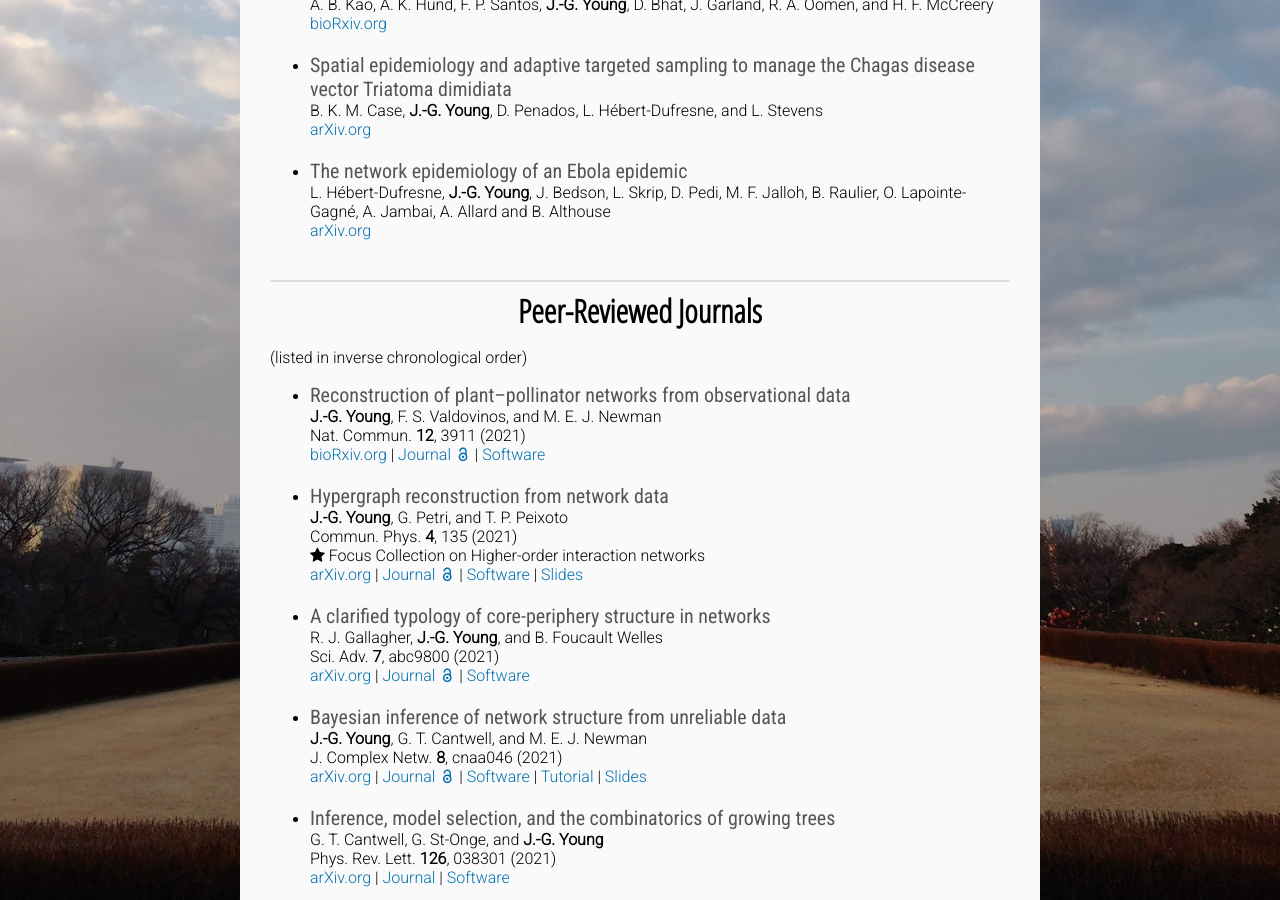
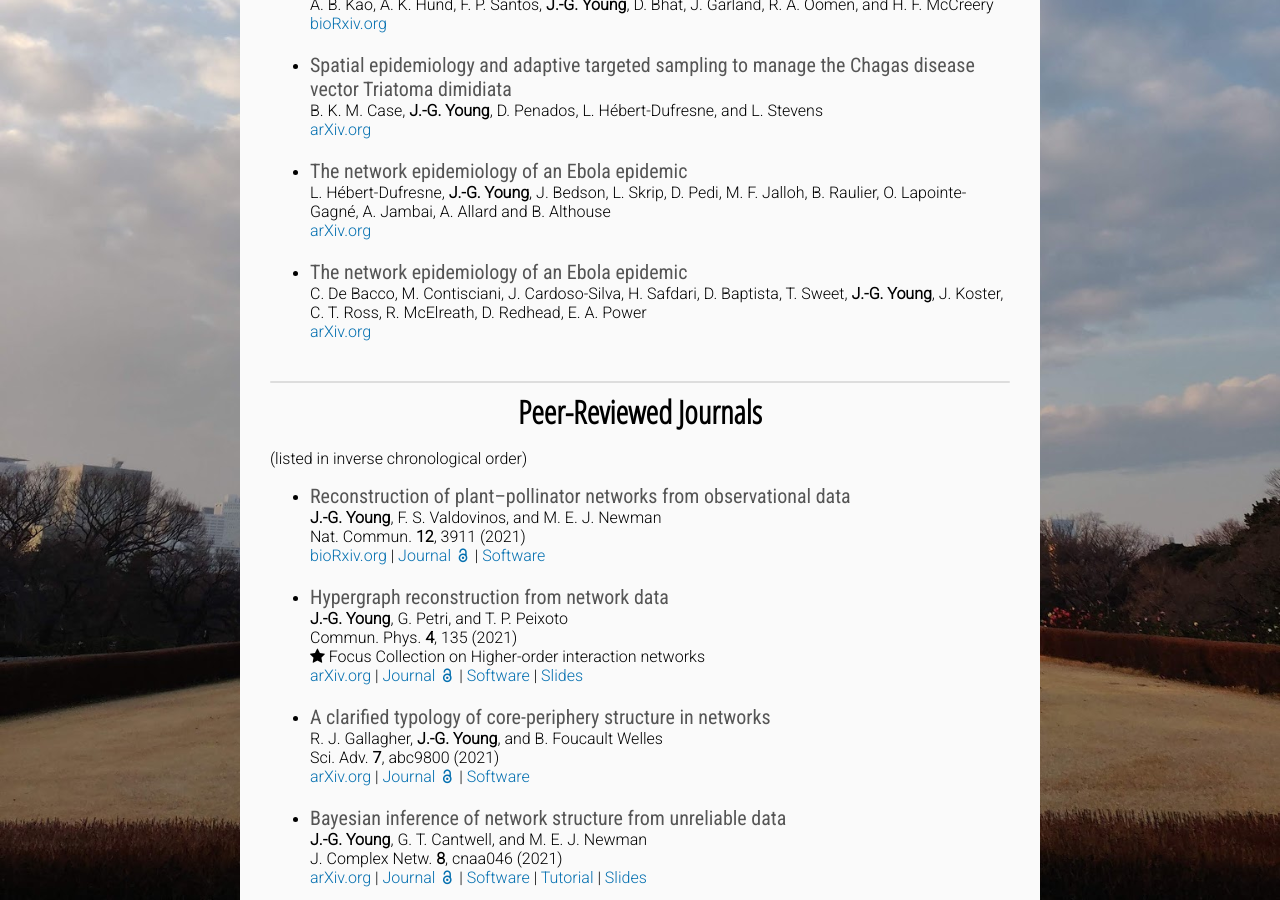
Before and after one commit to jg-you/jg-you.github.io, a Jekyll site: the page built from publications.md, in a window 1280 px wide and 900 px high, scrolled down 775 px. Built offline with Jekyll 4.4.1, drawn with Linux system fonts in a browser that asks for light colours; some web fonts are replaced; comment, search, counter and statistics services are not loaded.

Commit message:
ENDOW paper 1

```diff
--- a/publications.md
+++ b/publications.md
@@ -25,6 +25,10 @@ B. K. M. Case, **J.-G. Young**, D. Penados, L. Hébert-Dufresne, and L. Stevens<
 * <span class="pub-title">The network epidemiology of an Ebola epidemic</span><br/>
 L. Hébert-Dufresne, **J.-G. Young**, J. Bedson, L. Skrip, D. Pedi, M. F. Jalloh, B. Raulier, O. Lapointe-Gagné, A. Jambai, A. Allard and B. Althouse<br/>
 [arXiv.org](https://arxiv.org/abs/2111.08686)
+
+* <span class="pub-title">The network epidemiology of an Ebola epidemic</span><br/>
+C. De Bacco, M. Contisciani, J. Cardoso-Silva, H. Safdari, D. Baptista, T. Sweet, **J.-G. Young**, J. Koster, C. T. Ross, R. McElreath, D. Redhead, E. A. Power<br/>
+[arXiv.org](https://arxiv.org/abs/2112.11396)
 
 <div class="end-of-post"></div>
 
```
